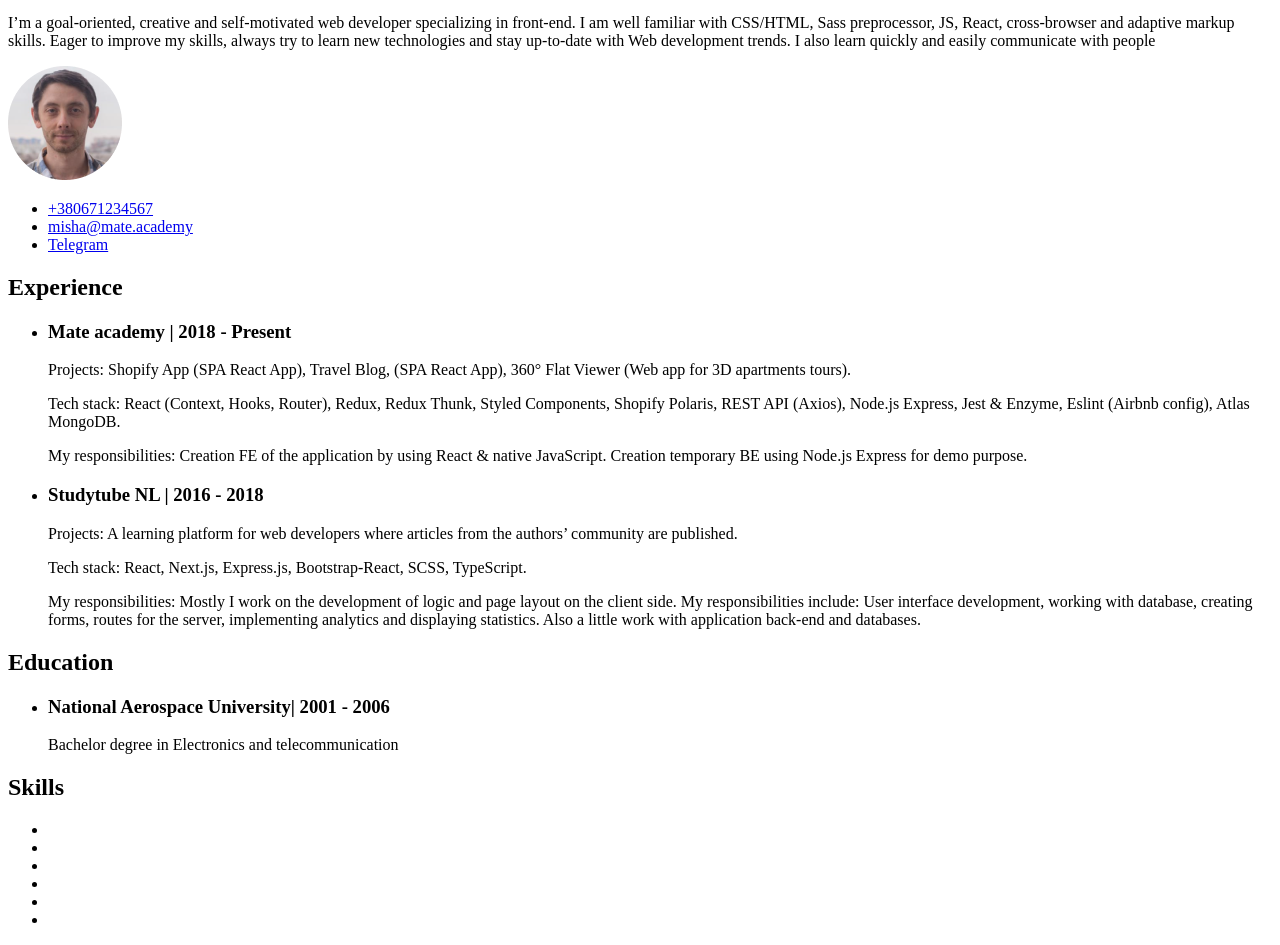
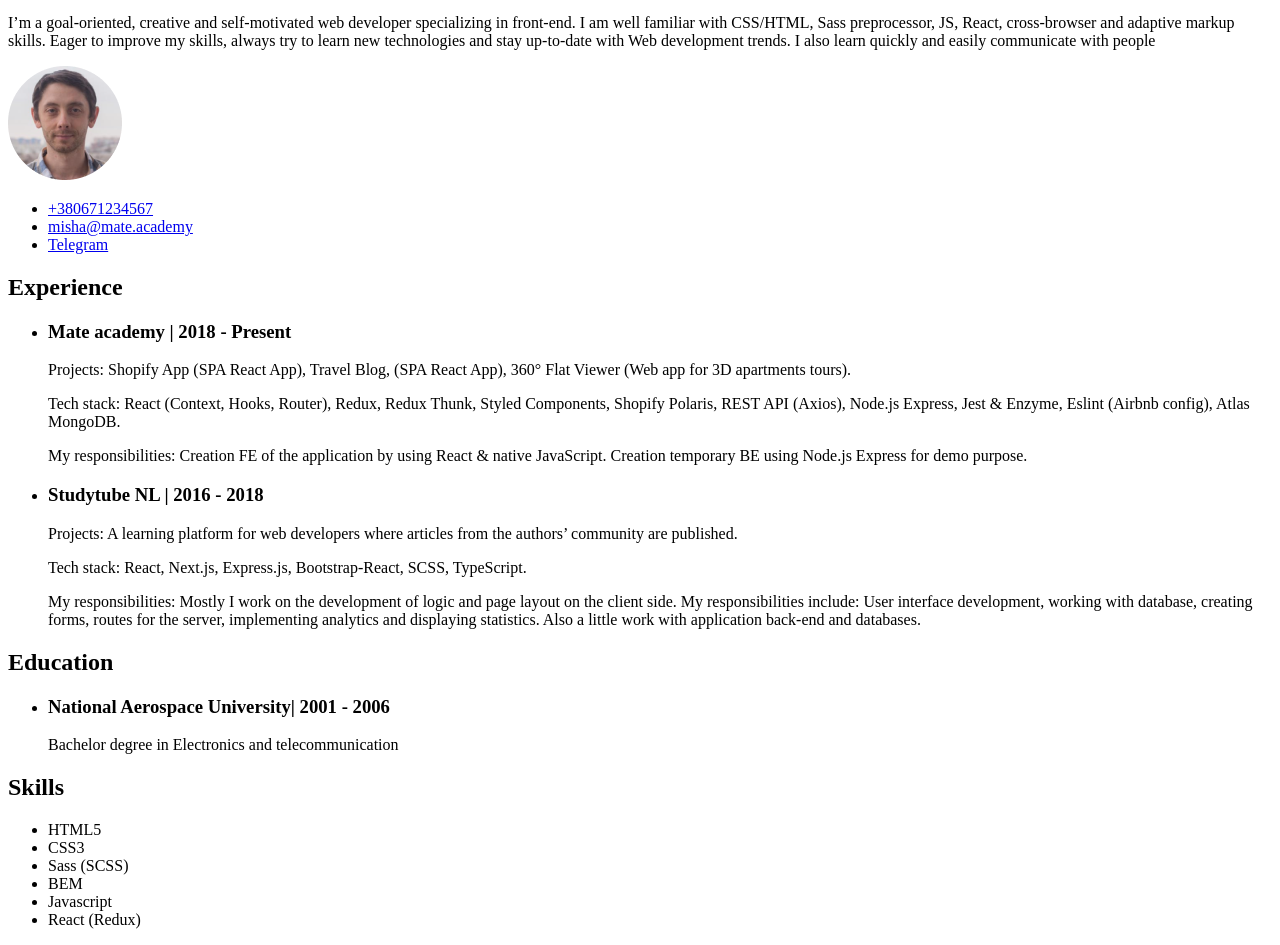
Before and after one commit to lisakovskiy89/Lesson-3, a plain HTML site: page Git.html in a window 1280 px wide. Shown: the part 100-1045 px from the top of the page. Drawn offline with Linux system fonts and the light colour scheme.

Commit message:
Finished making section Skills

```diff
--- a/Git.html
+++ b/Git.html
@@ -59,12 +59,12 @@
                 <div class="container">
                     <h2>Skills</h2>
                     <ul>
-                        <li></li>
-                        <li></li>
-                        <li></li>
-                        <li></li>
-                        <li></li>
-                        <li></li>
+                        <li>HTML5</li>
+                        <li>CSS3</li>
+                        <li>Sass (SCSS)</li>
+                        <li>BEM</li>
+                        <li>Javascript</li>
+                        <li>React (Redux)</li>
                         </ul>
                 </div>
                     </section>
```
